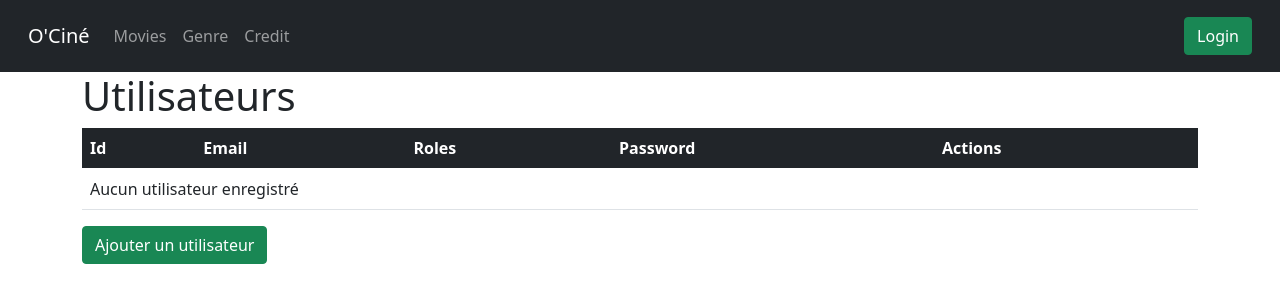
After one commit to Oriane-Toque/ocine, a Symfony app: template templates/user/users.html.twig in a window 1280 px wide. The commit adds this page. Shown: the top 303 px of the page. Run offline with Twig, Linux system fonts and the light colour scheme; the template is opened without the code that fills it, so the values that code supplies are empty; some libraries are stand-ins or nearby versions.

Commit message:
wip crud - show user list & details user : done

```diff
--- a/templates/user/_delete_form.html.twig
+++ b/templates/user/_delete_form.html.twig
@@ -1,4 +1,4 @@
-<form method="post" action="{{ path('user_delete', {'id': user.id}) }}" onsubmit="return confirm('Are you sure you want to delete this item?');">
+<form class="mt-4" method="post" action="{{ path('user_delete', {'id': user.id}) }}" onsubmit="return confirm('Are you sure you want to delete this item?');">
     <input type="hidden" name="_token" value="{{ csrf_token('delete' ~ user.id) }}">
-    <button class="btn">Delete</button>
+    <button class="btn btn-danger">Delete</button>
 </form>
--- /dev/null
+++ b/templates/user/users.html.twig
@@ -0,0 +1,39 @@
+{% extends 'base.html.twig' %}
+
+{% block title %}{{title}} - O'Ciné{% endblock %}
+
+{% block body %}
+    <h1>Utilisateurs</h1>
+
+    <table class="table">
+        <thead>
+            <tr class="table-dark">
+                <th scope="col">Id</th>
+                <th scope="col">Email</th>
+                <th scope="col">Roles</th>
+                <th scope="col">Password</th>
+                <th scope="col">Actions</th>
+            </tr>
+        </thead>
+        <tbody>
+        {% for user in users %}
+            <tr>
+                <th scope="row">{{ user.id }}</th>
+                <td>{{ user.email }}</td>
+                <td>{{ user.roles ? user.roles|json_encode : '' }}</td>
+                <td>{{ user.password }}</td>
+                <td>
+                    <a href="{{ path('user_show', {'id': user.id}) }}" class="btn btn-primary">Détails</a>
+                    <a href="{{ path('user_edit', {'id': user.id}) }}" class="btn btn-warning">Editer</a>
+                </td>
+            </tr>
+        {% else %}
+            <tr>
+                <td colspan="5">Aucun utilisateur enregistré</td>
+            </tr>
+        {% endfor %}
+        </tbody>
+    </table>
+
+    <a href="{{ path('user_new') }}" class="btn btn-success">Ajouter un utilisateur</a>
+{% endblock %}
```
Also changed, not shown: src/Controller/UserController.php (+5 -3 lines), templates/user/index.html.twig (deleted, +0 -39 lines), templates/user/show.html.twig (+7 -7 lines).
